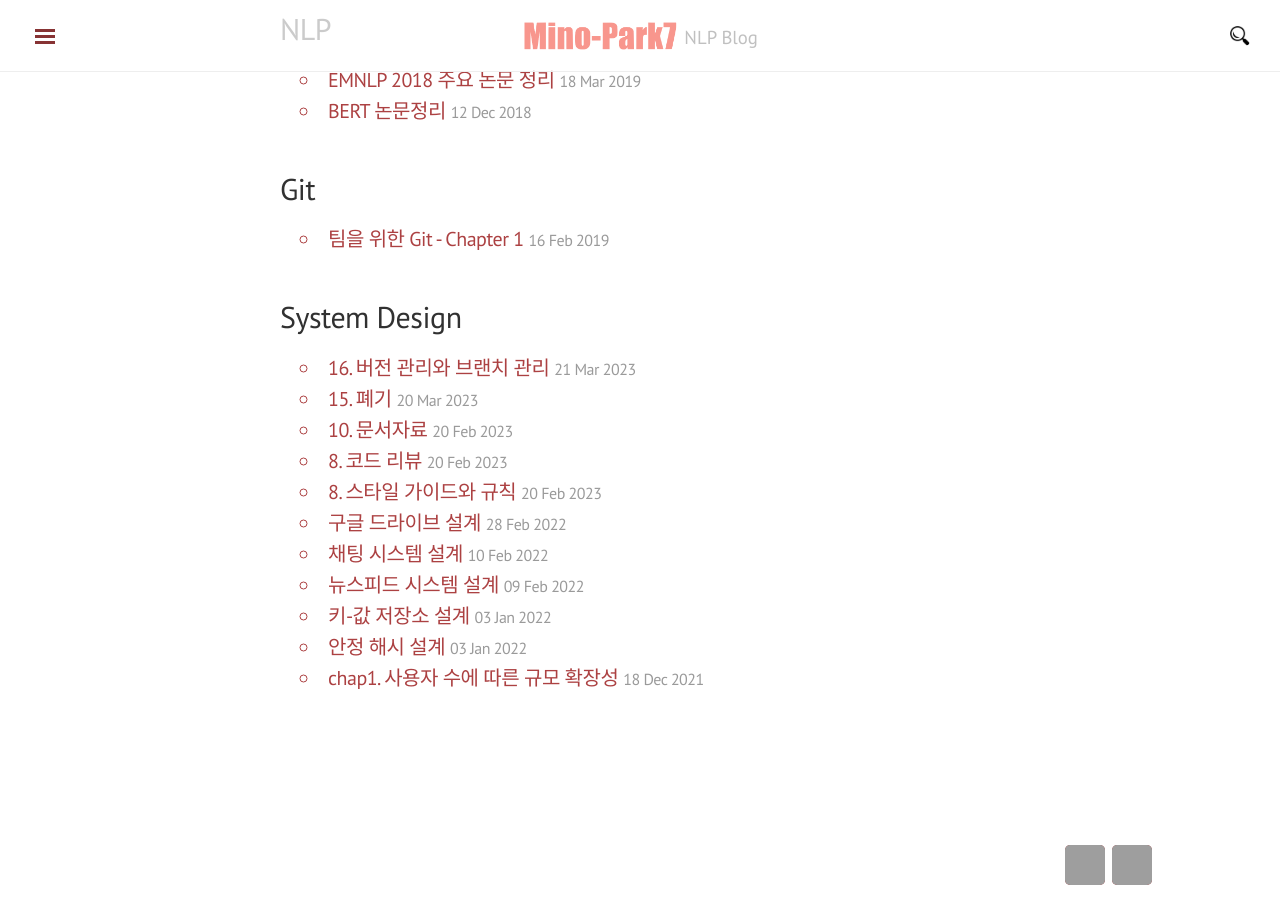
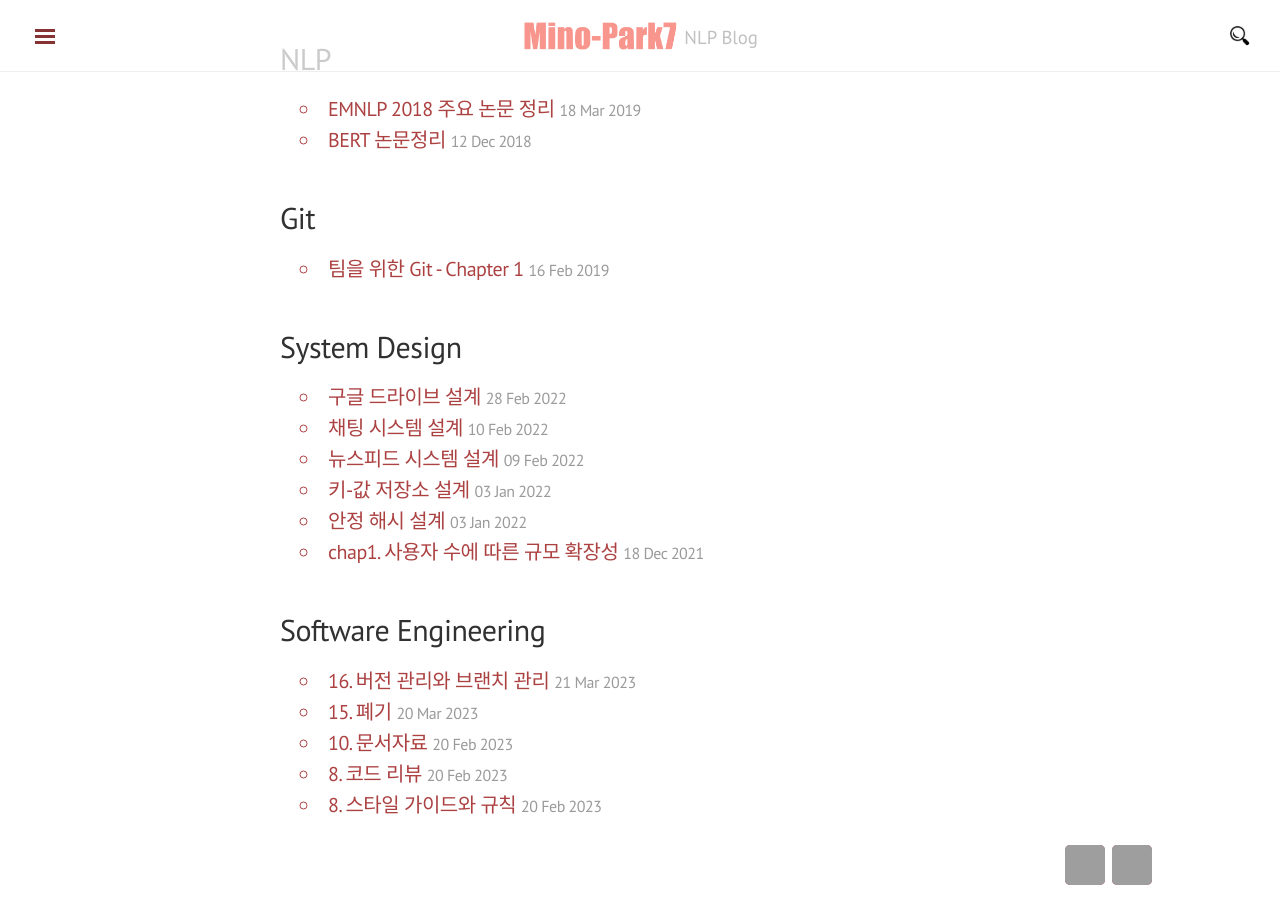
Before and after one commit to mino-park7/mino-park7.github.io, a Jekyll site: the page built from blog/categories.html, in a window 1280 px wide and 900 px high, scrolled down 2328 px. Built offline with Jekyll 4.4.1, drawn with Linux system fonts in a browser that asks for light colours; nearby versions of some CDN libraries; comment, search, counter and statistics services are not loaded; grey boxes are pictures that could not be loaded.

Commit message:
Chnage categories

```diff
--- a/_posts/software-engineering-at-google/2023-02-20-code-review.md
+++ b/_posts/software-engineering-at-google/2023-02-20-code-review.md
@@ -2,7 +2,7 @@
 layout: "post"
 title: "8. 코드 리뷰"
 date: "2023-02-20 22:22"
-category: System Design
+category: Software Engineering
 tag: [Software Engineering]
 ---
 
--- a/_posts/software-engineering-at-google/2023-02-20-documents.md
+++ b/_posts/software-engineering-at-google/2023-02-20-documents.md
@@ -2,7 +2,7 @@
 layout: "post"
 title: "10. 문서자료"
 date: "2023-02-20 23:22"
-category: System Design
+category: Software Engineering
 tag: [Software Engineering]
 ---
 
--- a/_posts/software-engineering-at-google/2023-02-20-style-guide-and-rules.md
+++ b/_posts/software-engineering-at-google/2023-02-20-style-guide-and-rules.md
@@ -2,7 +2,7 @@
 layout: "post"
 title: "8. 스타일 가이드와 규칙"
 date: "2023-02-20 22:14"
-category: System Design
+category: Software Engineering
 tag: [Software Engineering]
 ---
 
--- a/_posts/software-engineering-at-google/2023-03-20-deprecate.md
+++ b/_posts/software-engineering-at-google/2023-03-20-deprecate.md
@@ -2,7 +2,7 @@
 layout: "post"
 title: "15. 폐기"
 date: "2023-03-20 23:22"
-category: System Design
+category: Software Engineering
 tag: [Software Engineering]
 ---
 
--- a/_posts/software-engineering-at-google/2023-03-21-version-control-and-manage-branch.md
+++ b/_posts/software-engineering-at-google/2023-03-21-version-control-and-manage-branch.md
@@ -2,7 +2,7 @@
 layout: "post"
 title: "16. 버전 관리와 브랜치 관리"
 date: "2023-03-21 00:22"
-category: System Design
+category: Software Engineering
 tag: [Software Engineering]
 ---
 
```
